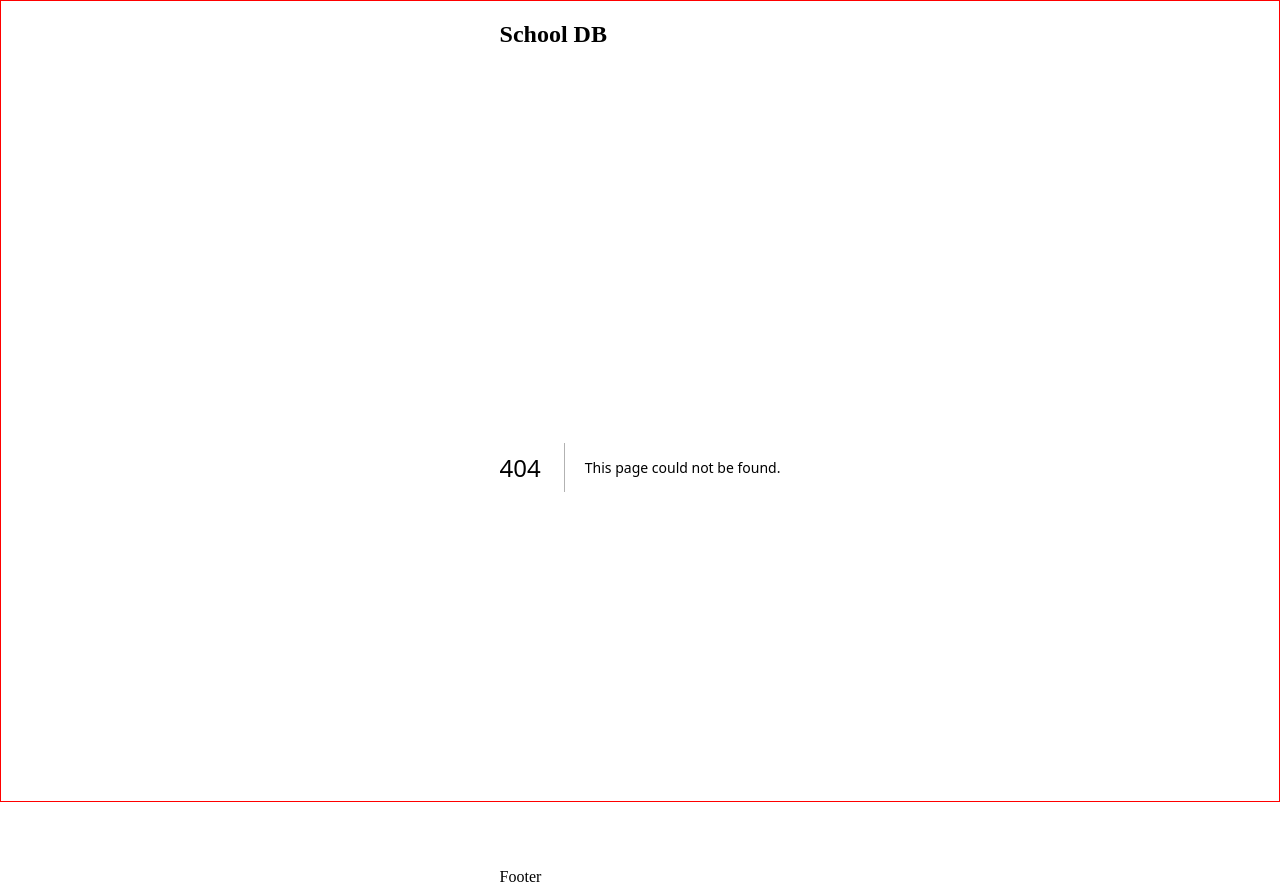
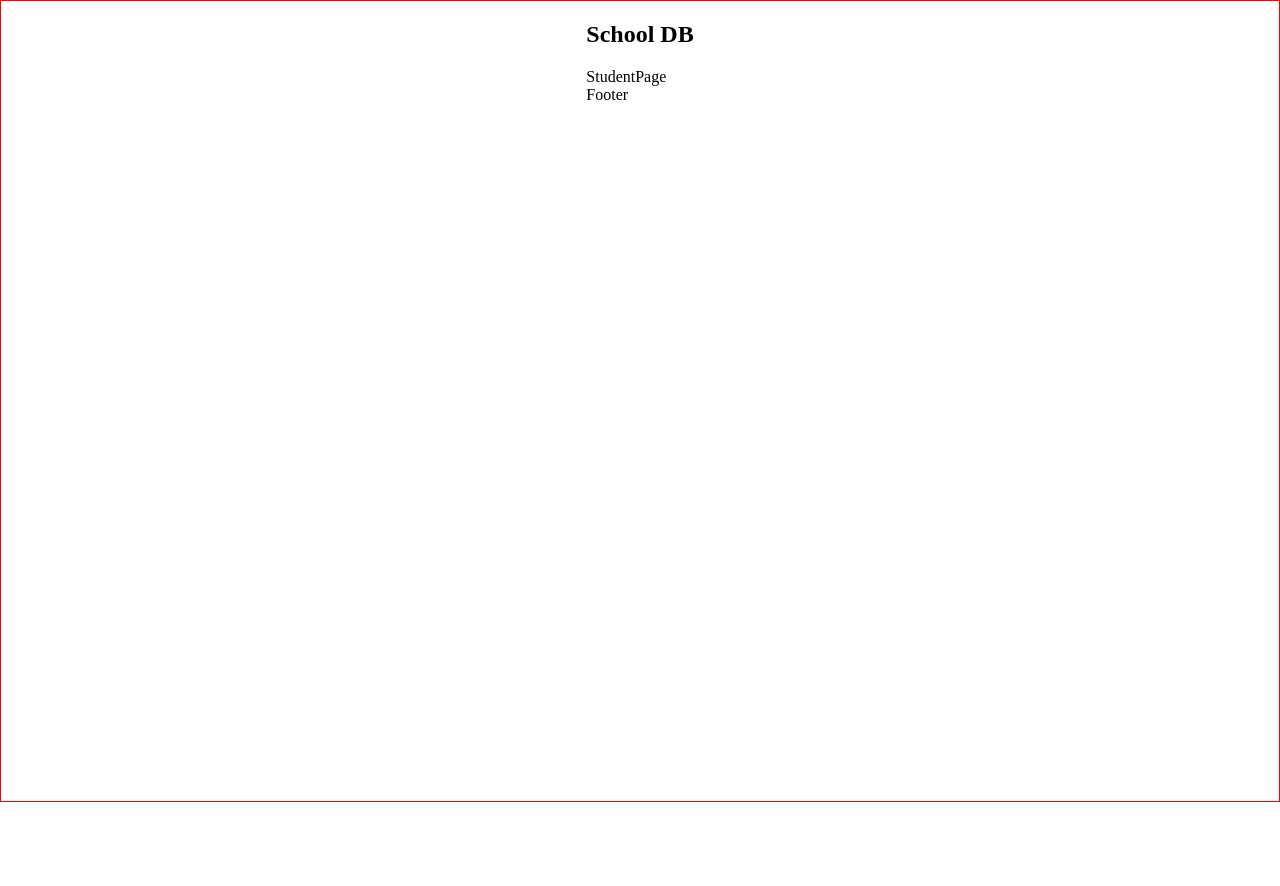
Before and after one commit to K-ash-ish/prisma-tut, a Next.js app: page /students in a window 1280 px wide. Before the commit this address had no page. After the commit the page ends 802 px from the top, so only its background shows below. Built offline with nearby package versions, Linux system fonts and the light colour scheme.

Commit message:
feat: creating students page route

```diff
--- /dev/null
+++ b/src/pages/students/index.js
@@ -0,0 +1,14 @@
+import Head from "next/head";
+
+function page() {
+  return (
+    <>
+      <Head>
+        <title>Student Page</title>
+      </Head>
+      <div>StudentPage</div>
+    </>
+  );
+}
+
+export default page;
```
